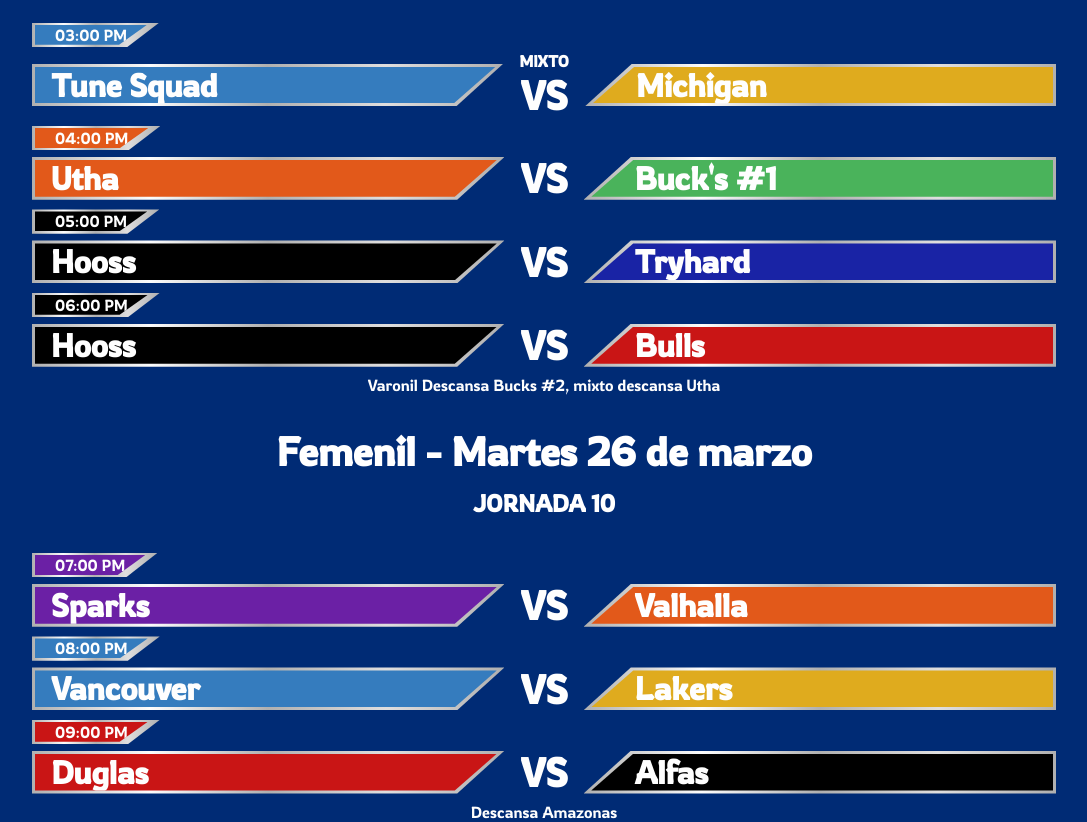
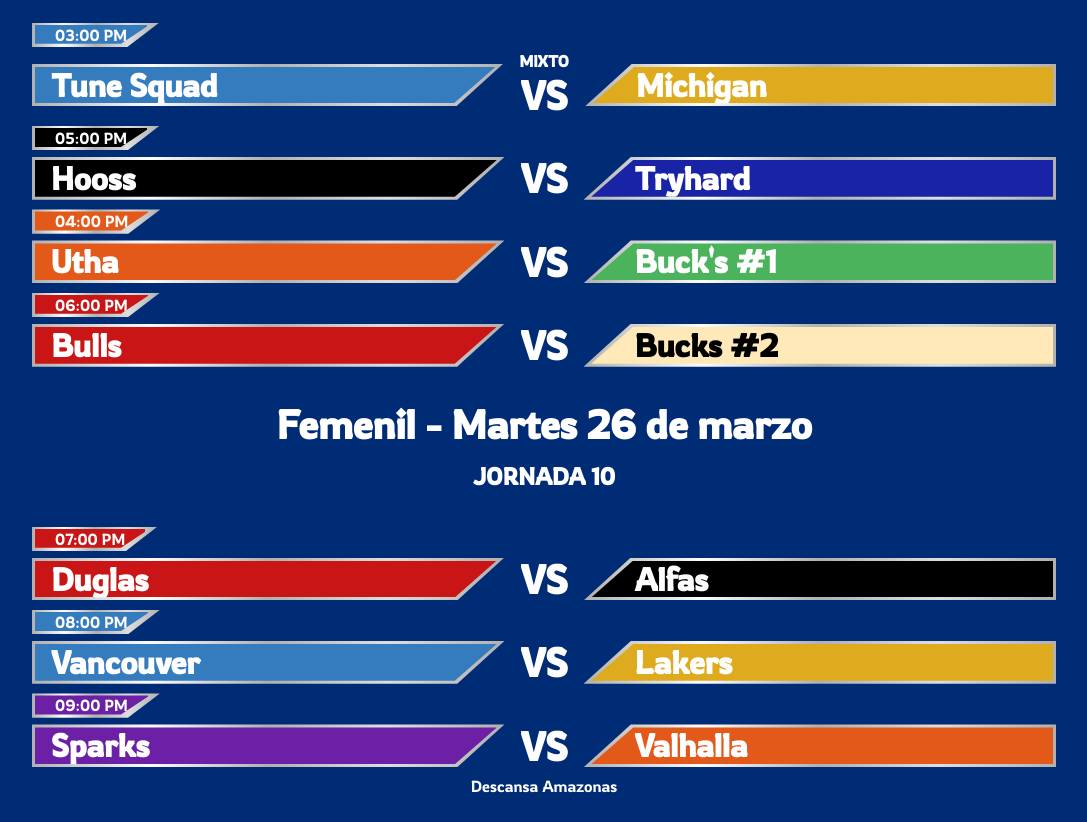
Before and after one commit to sebas-baltor/rol, a plain HTML site: page index.html in a window 1280 px wide. Shown: the part 400-1222 px from the top of the page, without its empty margins (96-1183 px from the left). After the commit the page ends 1196 px from the top, so only its background shows below. Drawn offline with Linux system fonts and the light colour scheme.

Commit message:
rol de juegos 24 al 26

```diff
--- a/index.html
+++ b/index.html
@@ -53,6 +53,24 @@
 
         <div class="rol__item">
           <span class="rol__item-date">
+            <span class="bg-black color-white">05:00 PM</span>
+          </span>
+          <div class="rol__item-container">
+            <div class="rol__item-team">
+              <div class="bg-black color-white">Hooss</div>
+            </div>
+            <div class="rol__item-vs color-white">
+              <!-- <span>MIXTO</span> -->
+              VS
+            </div>
+            <span class="rol__item-team-l">
+              <div class="bg-blue color-white">Tryhard</div>
+            </span>
+          </div>
+        </div>
+
+        <div class="rol__item">
+          <span class="rol__item-date">
             <span class="bg-orange color-white">04:00 PM</span>
           </span>
           <div class="rol__item-container">
@@ -71,33 +89,15 @@
 
         <div class="rol__item">
           <span class="rol__item-date">
-            <span class="bg-black color-white">05:00 PM</span>
+            <span class="bg-red color-white">06:00 PM</span>
           </span>
           <div class="rol__item-container">
             <div class="rol__item-team">
-              <div class="bg-black color-white">Hooss</div>
-            </div>
-            <div class="rol__item-vs color-white">
-              <!-- <span>MIXTO</span> -->
-              VS
-            </div>
-            <span class="rol__item-team-l">
-              <div class="bg-blue color-white">Tryhard</div>
-            </span>
-          </div>
-        </div>
-
-        <div class="rol__item">
-          <span class="rol__item-date">
-            <span class="bg-black color-white">06:00 PM</span>
-          </span>
-          <div class="rol__item-container">
-            <div class="rol__item-team">
-              <div class="bg-black color-white">Hooss</div>
+              <div class="bg-red color-white">Bulls</div>
             </div>
             <div class="rol__item-vs color-white">VS</div>
             <span class="rol__item-team-l">
-              <div class="bg-red color-white">Bulls</div>
+              <div class="bg-melon color-melon">Bucks #2</div>
             </span>
           </div>
         </div>
@@ -119,7 +119,7 @@
             </span>
           </div>
         </div> -->
-        <div class="color-white">Varonil Descansa Bucks #2, mixto descansa Utha</div>
+        <!-- <div class="color-white">Varonil Descansa Bucks #2, mixto descansa Utha</div> -->
       </div>
     </div>
     <main class="content">
@@ -132,22 +132,21 @@
         </h2>
         <div class="content__rol">
 
-
-
           <div class="rol__item">
             <span class="rol__item-date">
-              <span class="bg-purple color-white">07:00 PM</span>
+              <span class="bg-red color-white">07:00 PM </span>
             </span>
             <div class="rol__item-container">
               <div class="rol__item-team">
-                <div class="bg-purple color-white">Sparks</div>
+                <div class="bg-red color-white">Duglas</div>
               </div>
               <div class="rol__item-vs color-white">VS</div>
               <span class="rol__item-team-l">
-                <div class="bg-orange color-white">Valhalla</div>
+                <div class="bg-black color-white">Alfas</div>
               </span>
             </div>
           </div>
+
           <div class="rol__item">
             <span class="rol__item-date">
               <span class="bg-cyan color-white">08:00 PM</span>
@@ -163,17 +162,18 @@
             </div>
           </div>
 
+
           <div class="rol__item">
             <span class="rol__item-date">
-              <span class="bg-red color-white">09:00 PM </span>
+              <span class="bg-purple color-white">09:00 PM</span>
             </span>
             <div class="rol__item-container">
               <div class="rol__item-team">
-                <div class="bg-red color-white">Duglas</div>
+                <div class="bg-purple color-white">Sparks</div>
               </div>
               <div class="rol__item-vs color-white">VS</div>
               <span class="rol__item-team-l">
-                <div class="bg-black color-white">Alfas</div>
+                <div class="bg-orange color-white">Valhalla</div>
               </span>
             </div>
           </div>
```
